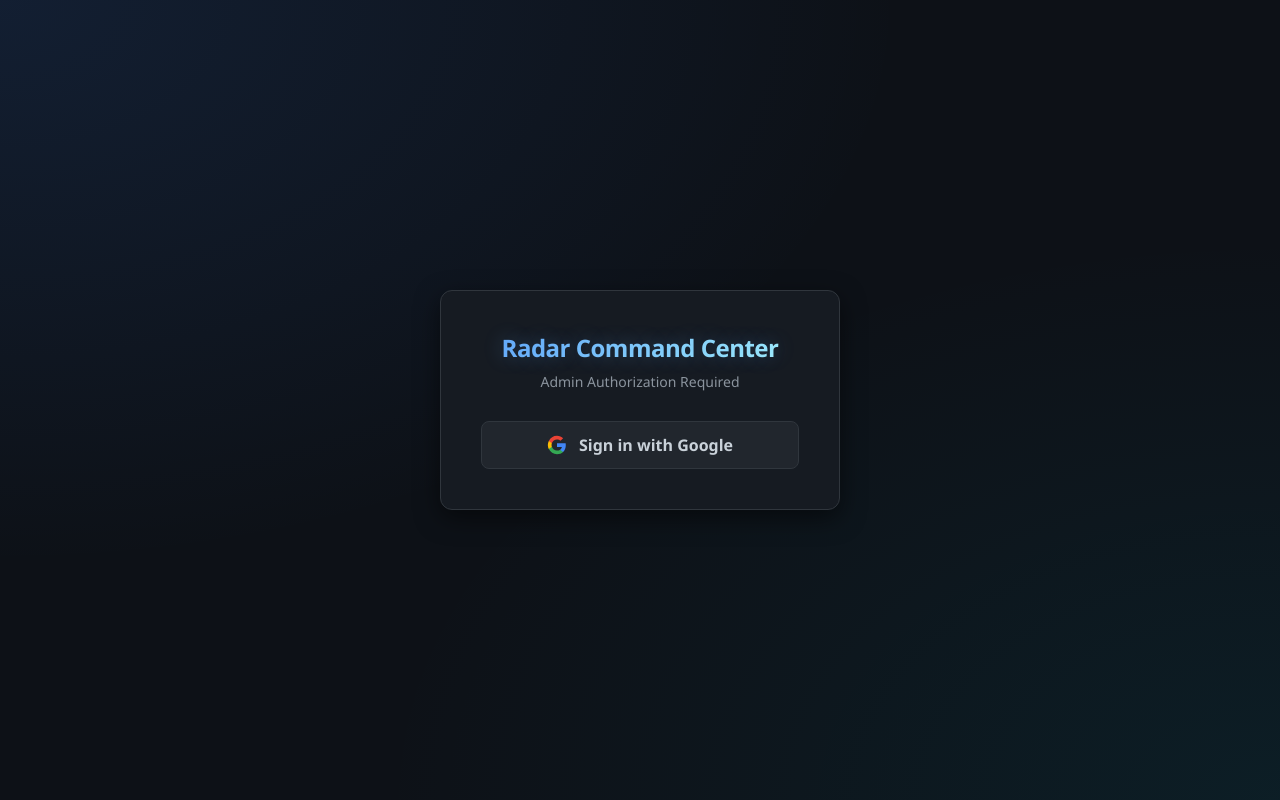
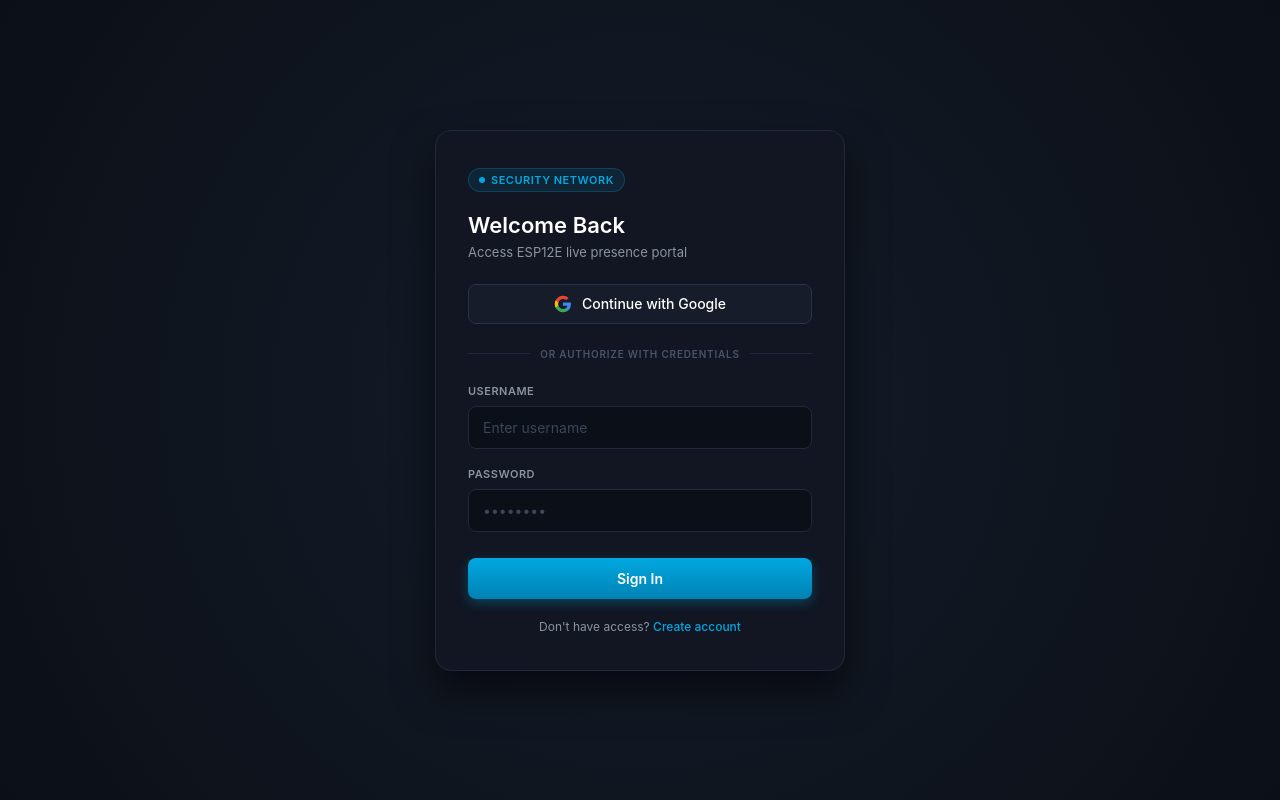
Before and after one commit to PsychicNova/Security-Database, a website: page public/admin-login.html in a window 1280 px wide. Drawn offline with Linux system fonts and the light colour scheme.

Commit message:
Restore original card UI layout with Google OAuth integration

```diff
--- a/public/admin-login.html
+++ b/public/admin-login.html
@@ -3,78 +3,206 @@
 <head>
   <meta charset="UTF-8">
   <meta name="viewport" content="width=device-width, initial-scale=1.0">
-  <title>Admin Login - Command Center</title>
-  <link rel="stylesheet" href="style.css">
+  <title>Welcome Back - ESP12E Live Presence Portal</title>
   <style>
     * {
       box-sizing: border-box;
       margin: 0;
       padding: 0;
-      font-family: 'Segoe UI', Tahoma, Geneva, Verdana, sans-serif;
+      font-family: -apple-system, BlinkMacSystemFont, "Segoe UI", Roboto, Helvetica, Arial, sans-serif;
     }
+
     body {
-      background-color: #0d1117;
-      color: #c9d1d9;
+      background: radial-gradient(circle at 50% 50%, #151d2a 0%, #0b0f17 100%);
+      color: #e6edf3;
       display: flex;
       justify-content: center;
       align-items: center;
       min-height: 100vh;
     }
-    .login-card {
-      background: #161b22;
-      border: 1px solid #30363d;
-      border-radius: 12px;
-      padding: 40px;
+
+    .card {
+      background: #111622;
+      border: 1px solid #1f293d;
+      border-radius: 16px;
+      padding: 36px 32px;
       width: 100%;
-      max-width: 400px;
-      box-shadow: 0 8px 24px rgba(0, 0, 0, 0.5);
-      text-align: center;
+      max-width: 410px;
+      box-shadow: 0 20px 40px rgba(0, 0, 0, 0.6);
     }
-    .login-card h1 {
-      font-size: 24px;
-      color: #58a6ff;
-      margin-bottom: 8px;
+
+    .badge {
+      display: inline-flex;
+      align-items: center;
+      gap: 6px;
+      background-color: rgba(0, 168, 225, 0.1);
+      border: 1px solid rgba(0, 168, 225, 0.25);
+      color: #00a8e1;
+      font-size: 11px;
+      font-weight: 600;
+      letter-spacing: 0.5px;
+      padding: 4px 10px;
+      border-radius: 20px;
+      text-transform: uppercase;
+      margin-bottom: 20px;
     }
-    .login-card p {
-      font-size: 14px;
+
+    .badge-dot {
+      width: 6px;
+      height: 6px;
+      background-color: #00a8e1;
+      border-radius: 50%;
+    }
+
+    h1 {
+      font-size: 22px;
+      font-weight: 600;
+      color: #ffffff;
+      margin-bottom: 6px;
+    }
+
+    .subtitle {
+      font-size: 13px;
       color: #8b949e;
-      margin-bottom: 30px;
+      margin-bottom: 24px;
     }
+
     .google-btn {
       display: flex;
       align-items: center;
       justify-content: center;
-      gap: 12px;
+      gap: 10px;
       width: 100%;
-      padding: 12px 16px;
-      background-color: #21262d;
-      color: #c9d1d9;
-      border: 1px solid #30363d;
+      padding: 10px 16px;
+      background-color: #161c2a;
+      color: #ffffff;
+      border: 1px solid #28334a;
       border-radius: 8px;
-      font-size: 16px;
-      font-weight: 600;
+      font-size: 14px;
+      font-weight: 500;
       text-decoration: none;
-      transition: background-color 0.2s ease, border-color 0.2s ease;
+      transition: all 0.2s ease;
       cursor: pointer;
     }
+
     .google-btn:hover {
-      background-color: #30363d;
-      border-color: #8b949e;
+      background-color: #1e2638;
+      border-color: #3b4b6b;
+    }
+
+    .google-icon {
+      width: 18px;
+      height: 18px;
+    }
+
+    .divider {
+      display: flex;
+      align-items: center;
+      text-align: center;
+      color: #48546a;
+      font-size: 10px;
+      font-weight: 600;
+      letter-spacing: 0.8px;
+      margin: 24px 0;
+      text-transform: uppercase;
+    }
+
+    .divider::before,
+    .divider::after {
+      content: '';
+      flex: 1;
+      border-bottom: 1px solid #1f293d;
+    }
+
+    .divider span {
+      padding: 0 10px;
+    }
+
+    .form-group {
+      margin-bottom: 18px;
+      text-align: left;
+    }
+
+    label {
+      display: block;
+      font-size: 11px;
+      font-weight: 600;
+      color: #8b949e;
+      margin-bottom: 8px;
+      letter-spacing: 0.5px;
+      text-transform: uppercase;
+    }
+
+    input[type="text"],
+    input[type="password"] {
+      width: 100%;
+      padding: 12px 14px;
+      background-color: #0b0f17;
+      border: 1px solid #1f293d;
+      border-radius: 8px;
       color: #ffffff;
+      font-size: 14px;
+      outline: none;
+      transition: border-color 0.2s ease;
     }
-    .google-icon {
-      width: 20px;
-      height: 20px;
+
+    input[type="text"]:focus,
+    input[type="password"]:focus {
+      border-color: #00a8e1;
+    }
+
+    input::placeholder {
+      color: #3b465a;
+    }
+
+    .submit-btn {
+      width: 100%;
+      padding: 12px;
+      background: linear-gradient(180deg, #00a8e1 0%, #0082b3 100%);
+      border: none;
+      border-radius: 8px;
+      color: #ffffff;
+      font-size: 14px;
+      font-weight: 600;
+      cursor: pointer;
+      box-shadow: 0 4px 12px rgba(0, 168, 225, 0.3);
+      transition: opacity 0.2s ease;
+      margin-top: 8px;
+    }
+
+    .submit-btn:hover {
+      opacity: 0.9;
+    }
+
+    .footer-text {
+      font-size: 12px;
+      color: #8b949e;
+      text-align: center;
+      margin-top: 20px;
+    }
+
+    .footer-text a {
+      color: #00a8e1;
+      text-decoration: none;
+      font-weight: 500;
+    }
+
+    .footer-text a:hover {
+      text-decoration: underline;
     }
   </style>
 </head>
 <body>
 
-  <div class="login-card">
-    <h1>Radar Command Center</h1>
-    <p>Admin Authorization Required</p>
+  <div class="card">
+    <div class="badge">
+      <span class="badge-dot"></span>
+      Security Network
+    </div>
 
-    <!-- Pure Google OAuth Trigger -->
+    <h1>Welcome Back</h1>
+    <p class="subtitle">Access ESP12E live presence portal</p>
+
     <a href="/api/auth/google" class="google-btn">
       <svg class="google-icon" viewBox="0 0 24 24">
         <path fill="#4285F4" d="M22.56 12.25c0-.78-.07-1.53-.2-2.25H12v4.26h5.92c-.26 1.37-1.04 2.53-2.21 3.31v2.77h3.57c2.08-1.92 3.28-4.74 3.28-8.09z"/>
@@ -82,9 +210,55 @@
         <path fill="#FBBC05" d="M5.84 14.09c-.22-.66-.35-1.36-.35-2.09s.13-1.43.35-2.09V7.06H2.18C1.43 8.55 1 10.22 1 12s.43 3.45 1.18 4.94l2.85-2.22.81-.63z"/>
         <path fill="#EA4335" d="M12 5.38c1.62 0 3.06.56 4.21 1.64l3.15-3.15C17.45 2.09 14.97 1 12 1 7.7 1 3.99 3.47 2.18 7.06l3.66 2.84c.87-2.6 3.3-4.52 6.16-4.52z"/>
       </svg>
-      Sign in with Google
+      Continue with Google
     </a>
+
+    <div class="divider">
+      <span>Or authorize with credentials</span>
+    </div>
+
+    <form id="loginForm">
+      <div class="form-group">
+        <label for="username">Username</label>
+        <input type="text" id="username" name="username" placeholder="Enter username" required>
+      </div>
+
+      <div class="form-group">
+        <label for="password">Password</label>
+        <input type="password" id="password" name="password" placeholder="••••••••" required>
+      </div>
+
+      <button type="submit" class="submit-btn">Sign In</button>
+    </form>
+
+    <div class="footer-text">
+      Don't have access? <a href="#">Create account</a>
+    </div>
   </div>
+
+  <script>
+    document.getElementById('loginForm').addEventListener('submit', async (e) => {
+      e.preventDefault();
+      const username = e.target.username.value;
+      const password = e.target.password.value;
+
+      try {
+        const res = await fetch('/api/login', {
+          method: 'POST',
+          headers: { 'Content-Type': 'application/json' },
+          body: JSON.stringify({ username, password })
+        });
+        const data = await res.json();
+        if (data.success) {
+          window.location.href = '/Dashboard.html';
+        } else {
+          alert(data.message || 'Login failed');
+        }
+      } catch (err) {
+        alert('An error occurred during sign in.');
+      }
+    });
+  </script>
 
 </body>
 </html>
```
